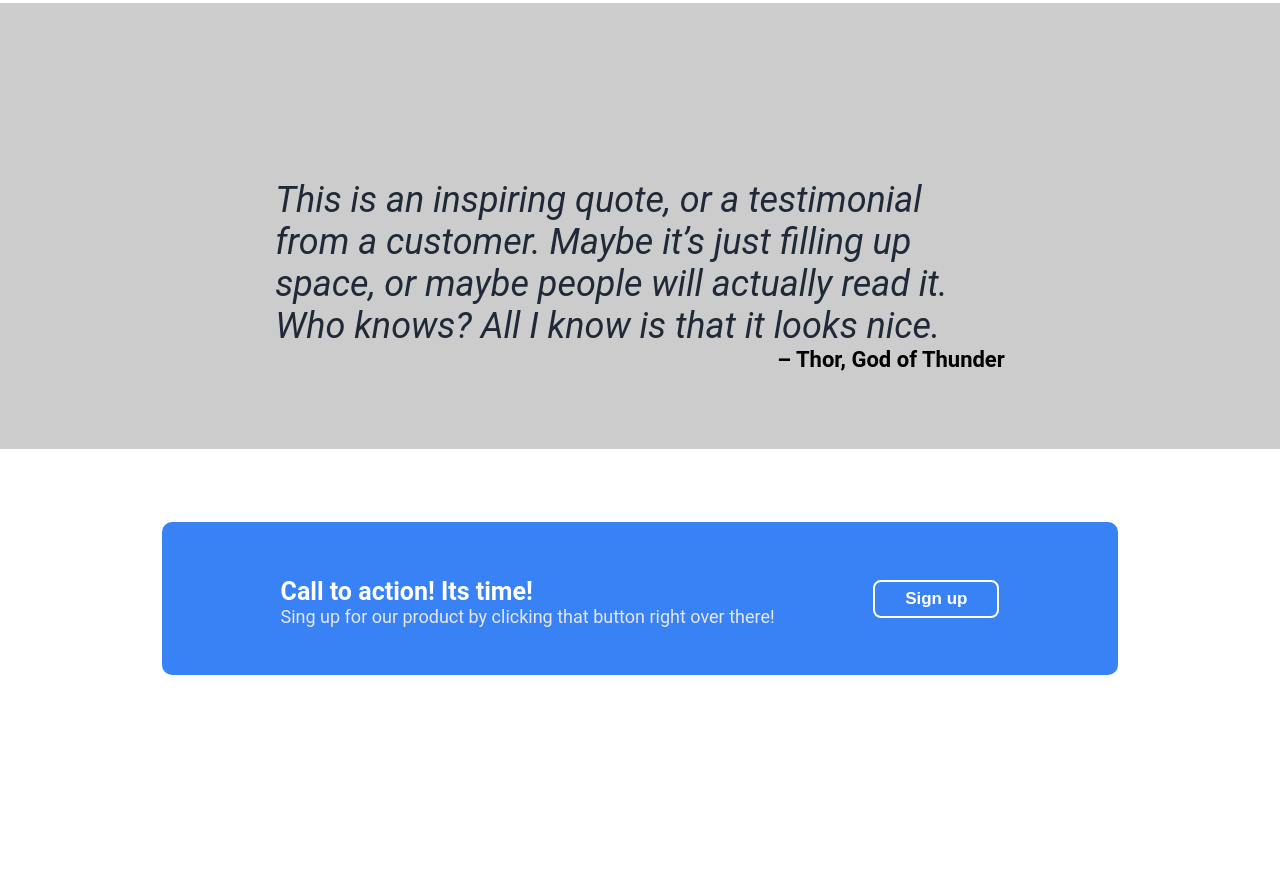
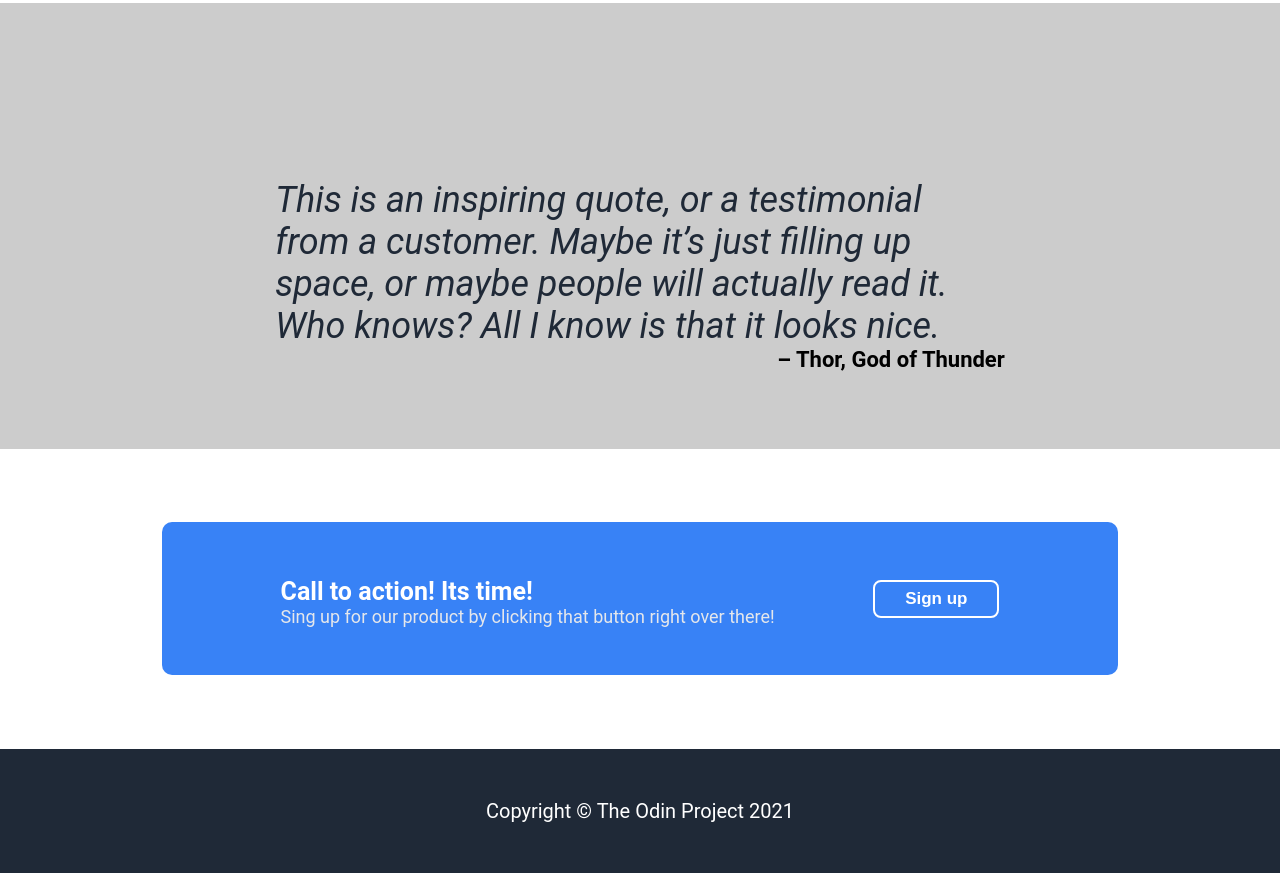
Before and after one commit to Manugs08/landing-page, a plain HTML site: page index.html in a window 1280 px wide. Shown: the part 1013-1886 px from the top of the page. Before the commit the page ends 1762 px from the top, so only its background shows below. Drawn offline with Linux system fonts and the light colour scheme.

Commit message:
Fotter terminado
Se hizo el footer con su respectivo contenido y diseño

```diff
--- a/index.html
+++ b/index.html
@@ -61,5 +61,8 @@
             <button class="section2__button">Sign up</button>
         </div>
     </section>
+    <footer>
+        <p class="footer__text">Copyright © The Odin Project 2021</p>
+    </footer>
 </body>
 </html>
--- a/styles.css
+++ b/styles.css
@@ -199,3 +199,16 @@ h2{
     font-size: 17px;
     font-weight: bolder;
 }
+
+    /*FOOTER*/
+
+footer{
+    background-color: #1f2937;
+    margin: 0;
+    text-align: center;
+    padding: 30px;
+}
+.footer__text{
+    font-size: 20px;
+    color:#fff;
+}
```
